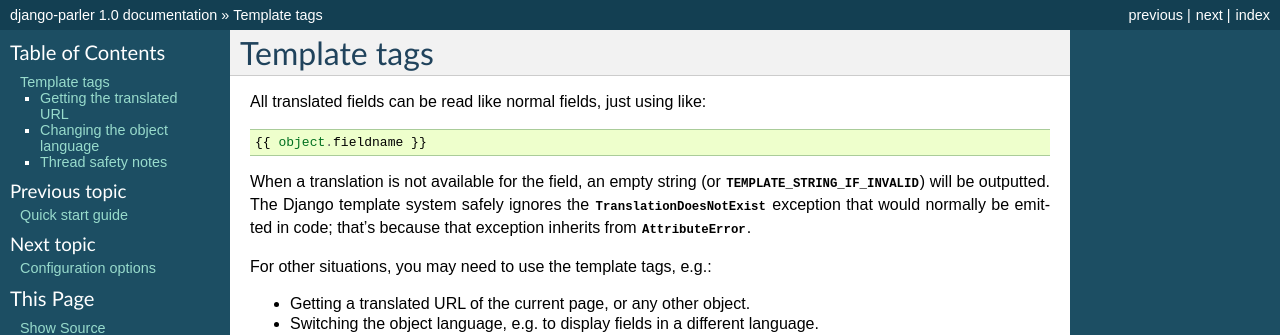
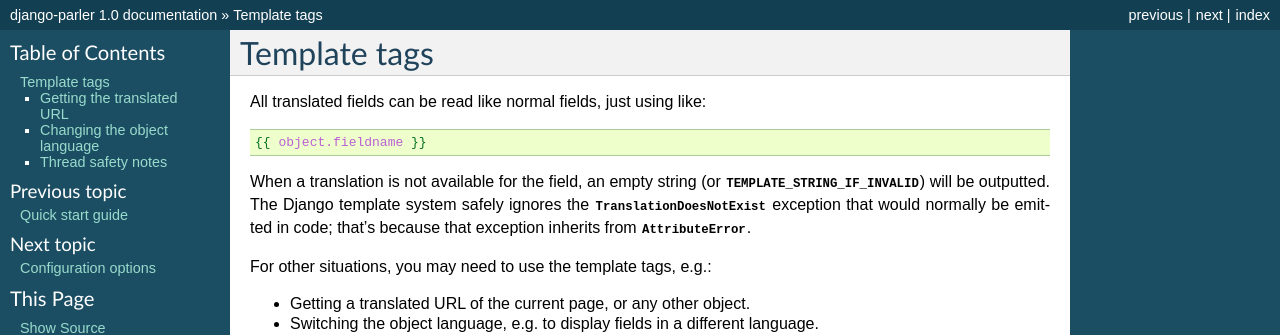
Before and after one commit to django-parler/django-parler, a Sphinx documentation site: the page built from docs/templatetags.rst, in a window 1280 px wide. Shown: the top 335 px of the page. Built offline with Sphinx 7.4.7, drawn with Linux system fonts in a browser that asks for light colours.

Commit message:
docs: templatetags highlighting

```diff
--- a/docs/templatetags.rst
+++ b/docs/templatetags.rst
@@ -3,7 +3,9 @@
 Template tags
 =============
 
-All translated fields can be read like normal fields, just using like::
+All translated fields can be read like normal fields, just using like:
+
+.. code-block:: html+django
 
     {{ object.fieldname }}
 
```
